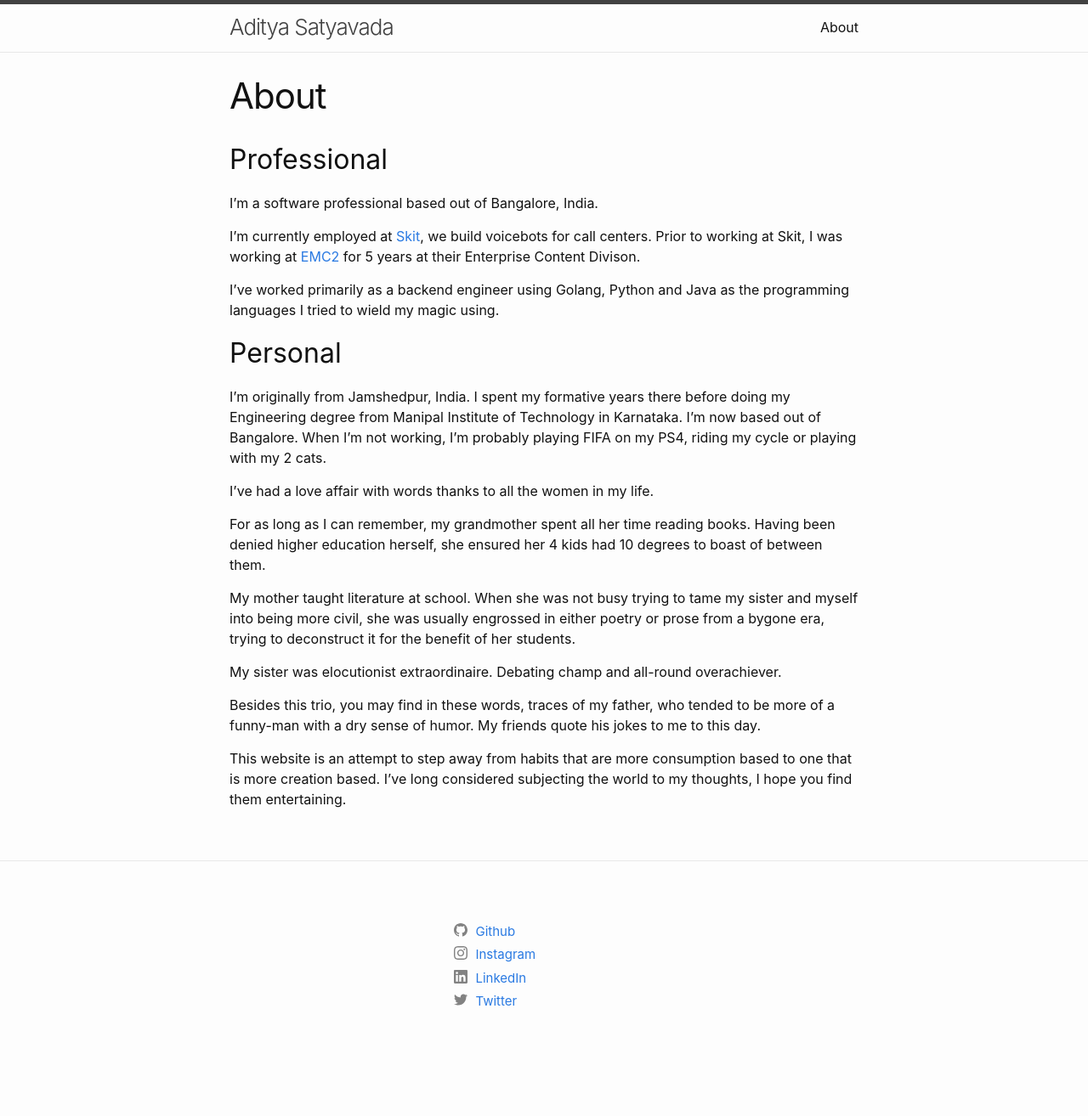
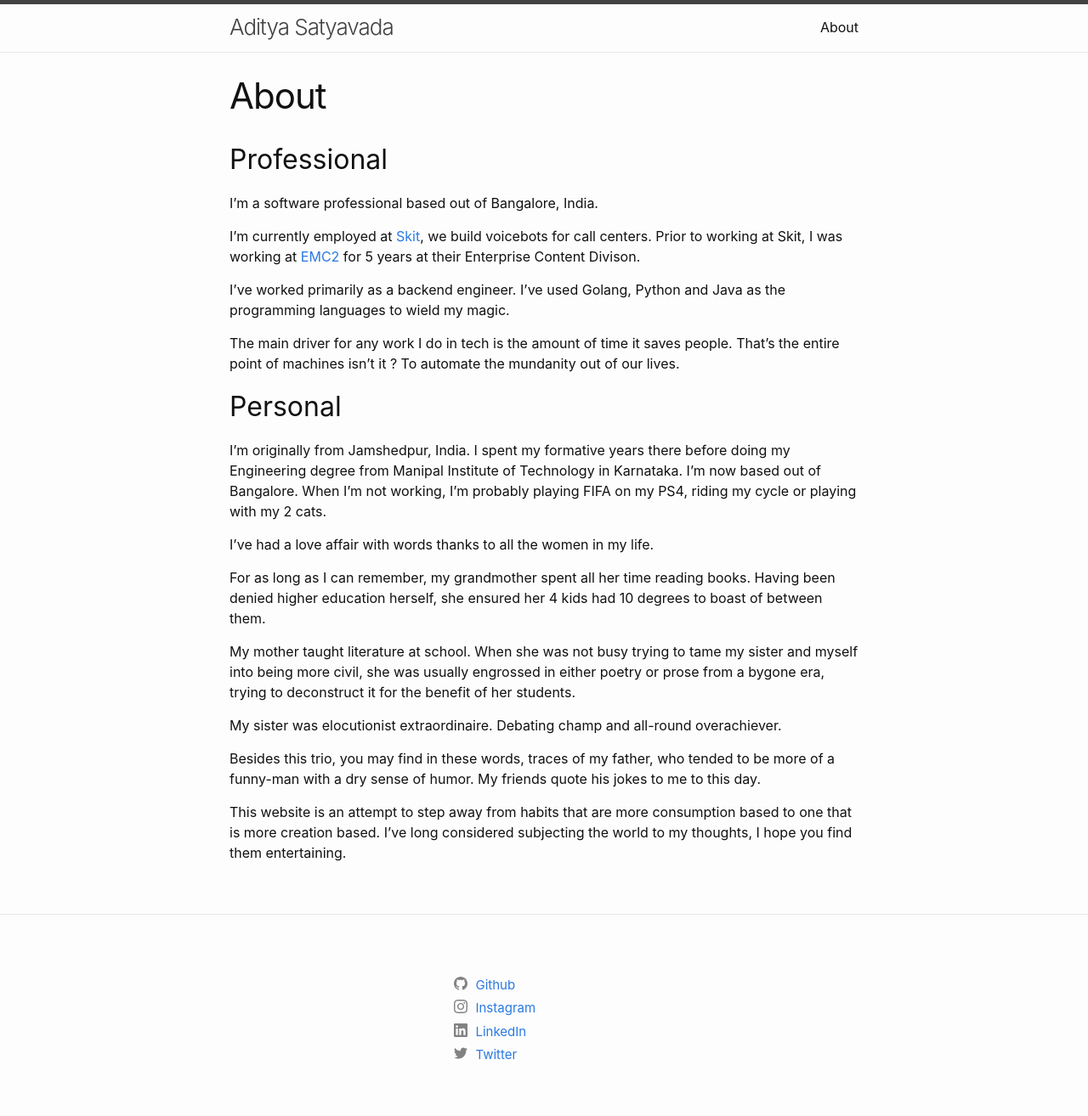
Before and after one commit to misterEggroll/misterEggroll.github.io, a Jekyll site: the page built from about.markdown, in a window 1280 px wide. Shown: the whole page at 85% size. Built offline with Jekyll 4.4.1, drawn with Linux system fonts in a browser that asks for light colours; before the commit the page ends 1251 px from its top, so only the background shows below that.

Commit message:
refactor: Update "professional" section under About

```diff
--- a/about.markdown
+++ b/about.markdown
@@ -11,7 +11,10 @@ I'm a software professional based out of Bangalore, India.
 I'm currently employed at [Skit][1], we build voicebots for call centers.
 Prior to working at Skit, I was working at [EMC2][2] for 5 years at their Enterprise Content Divison.
 
-I've worked primarily as a backend engineer using Golang, Python and Java as the programming languages I tried to wield my magic using.
+I've worked primarily as a backend engineer. I've used Golang, Python and Java as the programming languages to wield my magic.
+
+The main driver for any work I do in tech is the amount of time it saves people. That's the entire point of machines isn't it ?
+To automate the mundanity out of our lives.
 
 ## Personal
 
```
